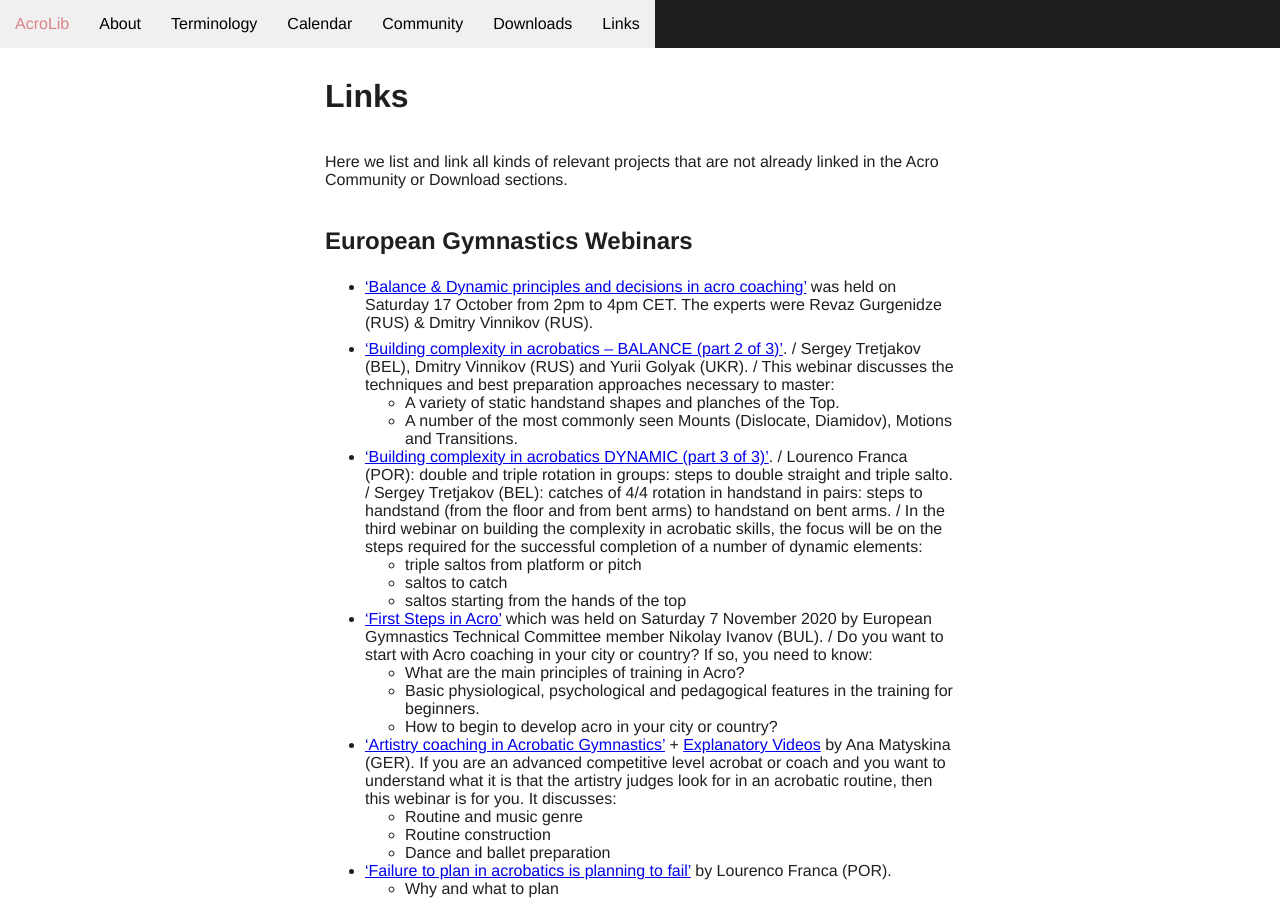
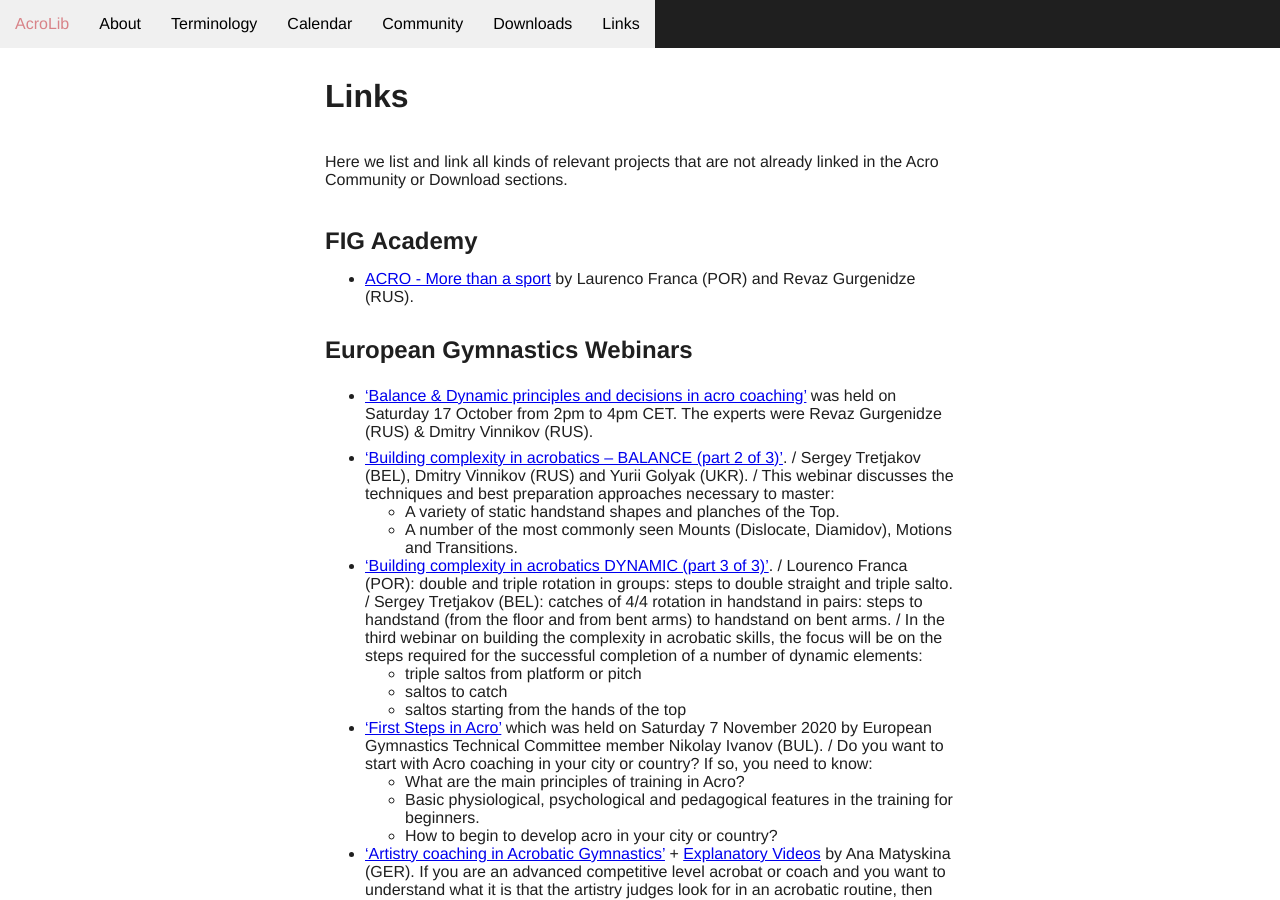
Before and after one commit to floshin/acrolib, a Jekyll site: the page built from links.md, in a window 1280 px wide and 900 px high. Built offline with Jekyll 4.4.1, drawn with Linux system fonts in a browser that asks for light colours; our own code applies the rules of GitHub Pages for plain Markdown files.

Commit message:
Update links.md

```diff
--- a/links.md
+++ b/links.md
@@ -1,6 +1,10 @@
 # Links
 
 Here we list and link all kinds of relevant projects that are not already linked in the Acro Community or Download sections.
+
+## FIG Academy
+
+* [ACRO - More than a sport](https://m.youtube.com/watch?v=x7cI8w9R7C0&pp=ygURYWNyb2JhdGljIHdlYmluYXI%3D) by Laurenco Franca (POR) and Revaz Gurgenidze (RUS).
 
 
 ## European Gymnastics Webinars
```
